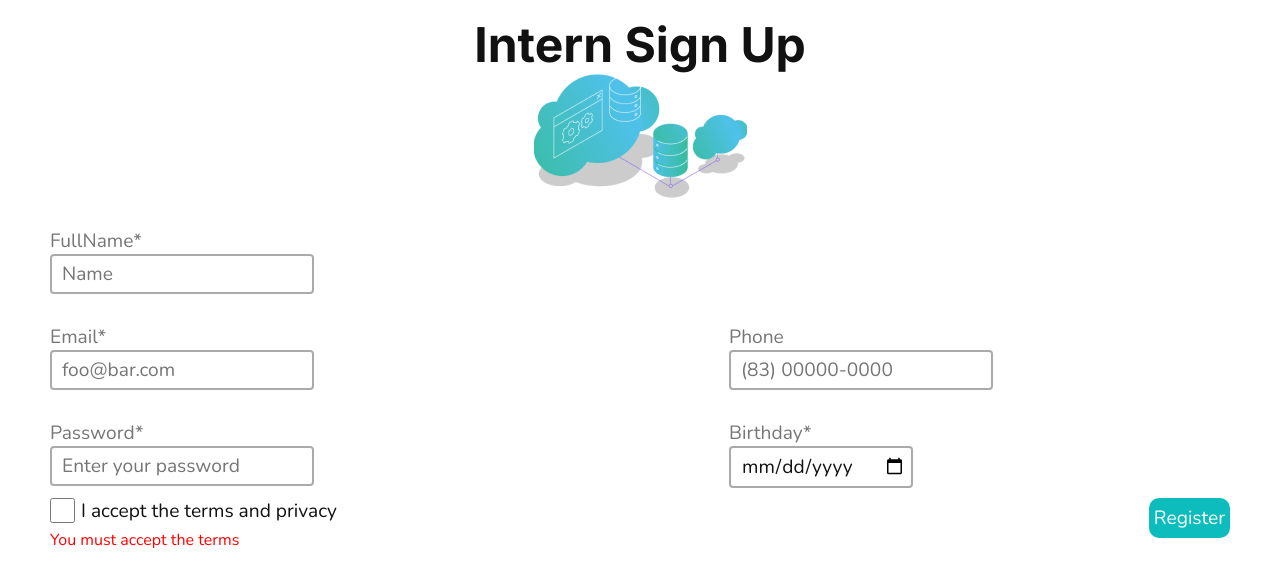
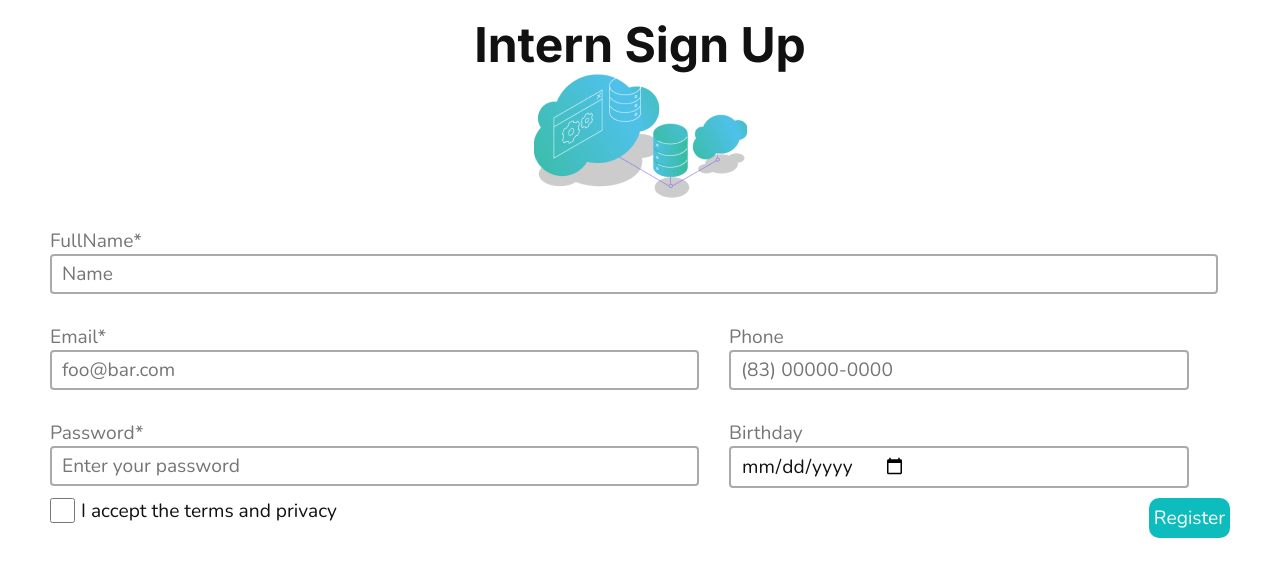
Before and after one commit to LeonardoLuisKlein/internReactForm, a React (Create React App) app: page / in a window 1280 px wide. Shown: the top 586 px of the page. Built offline with nearby package versions, Linux system fonts and the light colour scheme.

Commit message:
Feat: adding home logics

```diff
--- a/src/components/micro/checkbox/Checkbox.scss
+++ b/src/components/micro/checkbox/Checkbox.scss
@@ -34,6 +34,7 @@
 }
 
 #chkError{
+        display: flex;
         font-size: 1rem;
         color: red;
       }
--- a/src/components/micro/inputs/Inputs.scss
+++ b/src/components/micro/inputs/Inputs.scss
@@ -22,10 +22,14 @@ input{
     }
 }
 
-#basicError{
-  display: flex;
+.basicError{
+  display: none;
   font-size: 1rem;
   color: red;
+}
+
+.invalid, .basicError {
+  display: flex;
 }
 
 input:focus{
--- a/src/components/pages/home/Home.js
+++ b/src/components/pages/home/Home.js
@@ -1,4 +1,4 @@
-import React from "react";
+import React, { useState } from "react";
 import "./Home.scss";
 
 import { Title } from "../../micro/title/Title";
@@ -8,8 +8,62 @@ import { Checkbox } from "../../micro/checkbox/Checkbox";
 import { Image } from "../../micro/image/Image";
 
 export const Home = () => {
+
+  const [name, setName] = useState('');
+  const [email, setEmail] = useState('');
+  const [password, setPassword] = useState('');
+
+  const [isChecked, setIsChecked] = useState(false);
+  const [isValidCheckbox, setIsValidCheckbox] = useState(true);
+
+  const [isValidName, setIsValidName] = useState(true);
+  const [isValidEmail, setIsValidEmail] = useState(true);
+  const [isValidPassword, setIsValidPassword] = useState(true);
+
+  const handleNameChange = (value) => {
+    setName(value);
+  };
+
+  const handleEmailChange = (value) => {
+    setEmail(value);
+  };
+
+  const handlePasswordChange = (value) => {
+    setPassword(value);
+  };
+
+  const handleCheckboxChange = (isChecked) => {
+    setIsChecked(isChecked);
+  };
+
+  const handleFormSubmit = (e) => {
+    e.preventDefault();
+
+    // Validação do campo de nome
+    const nameRegex = /^([a-zA-Z]{2,}\s[a-zA-Z]{1,}'?-?[a-zA-Z]{2,}\s?([a-zA-Z]{1,})?)/;
+    const isValidNameInput = nameRegex.test(name);
+    setIsValidName(isValidNameInput);
+
+    // Validação do campo de email
+    const emailRegex = /^[^\s@]+@[^\s@]+\.[^\s@]+$/;
+    const isValidEmailInput = emailRegex.test(email);
+    setIsValidEmail(isValidEmailInput);
+
+    // Validação do campo de senha
+    const passwordRegex = /^[0-9]{6,9}$/;
+    const isValidPasswordInput = passwordRegex.test(password);
+    setIsValidPassword(isValidPasswordInput);
+
+    const isValidCheckboxInput = isChecked;
+    setIsValidCheckbox(isValidCheckboxInput);
+
+    if (isValidNameInput && isValidEmailInput && isValidPasswordInput && isValidCheckboxInput) {
+      console.log('Formulário válido!');
+    }
+  };
+
   return (
-    <section>
+    <form onSubmit={handleFormSubmit}>
       <div id="title">
         <Title idTitle="basicTitle" title="Intern Sign Up" />
         <Image imageClass="titleImage"/>
@@ -17,57 +71,64 @@ export const Home = () => {
         <div id="forms">
         <Inputs
           labelText="FullName*"
-          labelFor="Name"
           inputType="text"
-          inputId="Name"
-          inputClass="bigInput flexInput"
+          inputId="bigInput"
           placehInput="Name"
-          inputSpan="FullName Invalid"
+          errorMessage="FullName Invalid"
           containerType="bigContainer"
+          value={name}
+          onChange={handleNameChange}
+          regex={/^([a-zA-Z]{2,}\s[a-zA-Z]{1,}'?-?[a-zA-Z]{2,}\s?([a-zA-Z]{1,})?)/}
+          isValid={isValidName}
         />
         <Inputs
           labelText="Email*"
-          labelFor="email"
           inputType="text"
-          inputId="email"
-          inputClass="mediumInput flexInput"
+          inputId="mediumInput"
           placehInput="foo@bar.com"
-          inputSpan="Email Invalid"
+          errorMessage="Email Invalid"
           containerType="mediumContainer"
+          value={email}
+          onChange={handleEmailChange}
+          regex={/^[^\s@]+@[^\s@]+\.[^\s@]+$/}
+          isValid={isValidEmail}
         />
         <Inputs
           labelText="Phone"
-          labelFor="phone"
           inputType="number"
-          inputId="phone"
-          inputClass="smallInput flexInput"
+          inputId="smallInput"
           placehInput="(83) 00000-0000"
           containerType="smallContainer"
         />
         <Inputs
           labelText="Password*"
-          labelFor="password"
           inputType="password"
-          inputId="password"
-          inputClass="mediumInput flexInput"
+          inputId="mediumInput"
           placehInput="Enter your password"
-          inputSpan="Password Invalid"
+          errorMessage="Password Invalid"
           containerType="mediumContainer"
+          value={password}
+          onChange={handlePasswordChange}
+          regex={/^[0-9]{6,9}$/}
+          isValid={isValidPassword}
         />
         <Inputs
-          labelText="Birthday*"
-          labelFor="birthday"
+          labelText="Birthday"
           inputType="date"
-          inputId="birthday"
-          inputClass="smallInput flexInput"
-          inputSpan="Age Invalid"
+          inputId="smallInput"
           containerType="smallContainer"
         />
         </div>
         <div className="footer">
-          <Checkbox />
-          <Buttons classButton="smallButton" textButton="Register" />
+          <Checkbox
+          checked={isChecked}
+          onChange={handleCheckboxChange}
+          isValid={isValidCheckbox} />
+          <Buttons
+          classButton="smallButton"
+          textButton="Register"
+          type="submit"/>
       </div>
-    </section>
+    </form>
   );
 };
--- a/src/components/pages/home/Home.scss
+++ b/src/components/pages/home/Home.scss
@@ -1,4 +1,4 @@
-section {
+form {
     display: flex;
     flex-direction: column;
     gap: 30px;
@@ -49,7 +49,7 @@ section {
             order: 2;
           }
   }
-.smallInput{
+#smallInput{
     width: 100%;
 }
 #mediumContainer{
@@ -59,7 +59,7 @@ section {
     order: 1;
   }
 }
-.mediumInput{
+#mediumInput{
     width: 100%;
 }
 
@@ -70,7 +70,7 @@ section {
     order: 0;
   }
 }
-.bigInput{
+#bigInput{
     width: 100%;
     @media (max-width: 768px) {
       }
```
